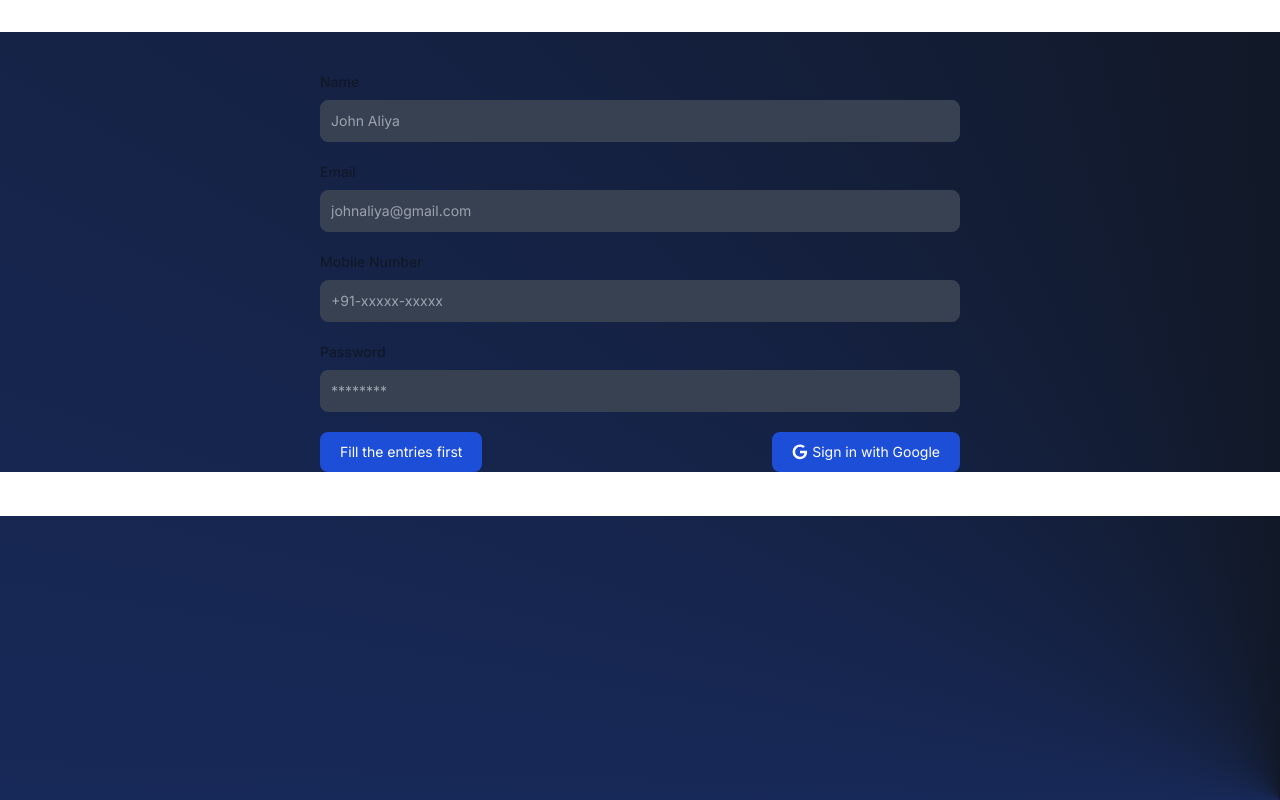
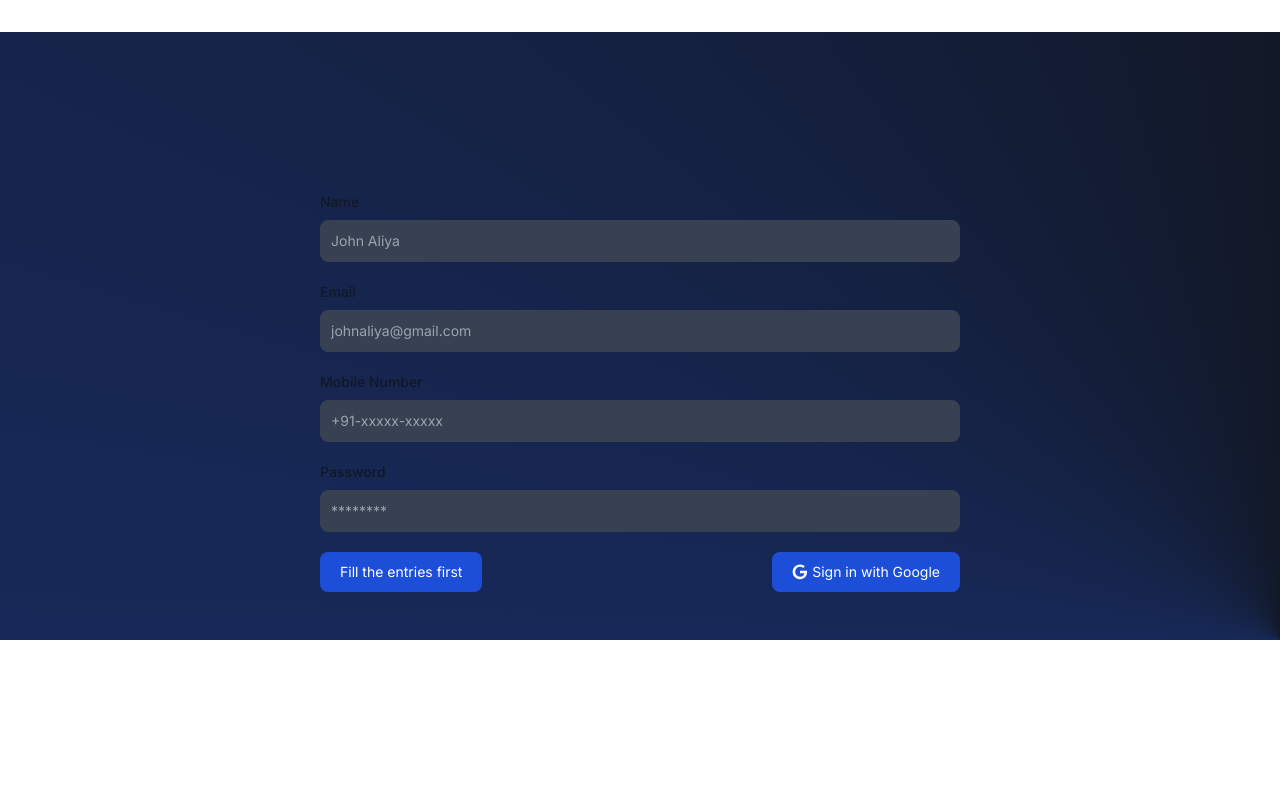
Before and after one commit to Codngwthubaid/Nuvca, a Next.js app: page /SignUp in a window 1280 px wide. Built offline with nearby package versions, Linux system fonts and the light colour scheme.

Commit message:
Creating the Front-End part of the Page and work on their responisvenss

```diff
--- /dev/null
+++ b/src/app/Login/Login.css
@@ -0,0 +1,3 @@
+body{
+    height: 80vh;
+}
--- a/src/app/Login/page.js
+++ b/src/app/Login/page.js
@@ -1,10 +1,12 @@
 "use client"
 import "../SignUp/SignUp.css"
+import "./Login.css"
 import axios from "axios";
 import 'react-toastify/dist/ReactToastify.css';
 import React, { useState, useEffect } from 'react'
 import { useRouter } from "next/navigation"
 import { ToastContainer, toast } from 'react-toastify';
+import Navbar from "@/Components/Navbar";
 
 const Login = () => {
   const router = useRouter()
@@ -66,7 +68,6 @@ const Login = () => {
 
   return (
     <>
-
       <ToastContainer
         position="bottom-center"
         autoClose={5000}
@@ -80,8 +81,9 @@ const Login = () => {
         theme="dark"
         transition="Bounce"
       />
+      <Navbar />
       <main>
-        <form className="w-[80vw] mt-[10vh] sm:w-1/2 mx-auto">
+        <form className="w-[80vw] mt-[20vh] sm:w-1/2 mx-auto">
           <div className="mb-5">
             <label htmlFor="name" className="block mb-2 text-sm font-medium text-gray-900 dark:text-white">Name</label>
             <input
--- a/src/app/SignUp/page.js
+++ b/src/app/SignUp/page.js
@@ -1,10 +1,12 @@
 "use client"
 import "./SignUp.css"
+import "../Login/Login.css"
 import React, { useState, useEffect } from 'react'
 import { useRouter } from "next/navigation"
 import axios from "axios"
 import { ToastContainer, toast } from 'react-toastify';
 import 'react-toastify/dist/ReactToastify.css';
+import Navbar from "@/Components/Navbar"
 
 const SignUpPage = () => {
     const [buttonDisabled, setButtonDisabled] = useState(false)
@@ -68,8 +70,9 @@ const SignUpPage = () => {
                 theme="dark"
                 transition="Bounce"
             />
+            <Navbar />
             <main>
-                <form className="mt-[5vh] w-[80vw] sm:w-1/2 mx-auto">
+                <form className="mt-[20vh] w-[80vw] sm:w-1/2 mx-auto">
                     <div className="mb-5">
                         <label htmlFor="name" className="block mb-2 text-sm font-medium text-gray-900 dark:text-white">Name</label>
                         <input
--- a/src/app/layout.js
+++ b/src/app/layout.js
@@ -1,7 +1,6 @@
 import { Inter } from "next/font/google";
 import "./globals.css";
-import Navbar from "@/Components/Navbar";
-import Footer from "@/Components/Footer";
+
 
 const inter = Inter({ subsets: ["latin"] });
 
@@ -15,9 +14,9 @@ export default function RootLayout({ children }) {
     <html lang="en">
 
         <body className={inter.className}>
-          <Navbar />
+
           {children}
-          <Footer />
+
         </body>
 
     </html>
--- a/src/app/page.js
+++ b/src/app/page.js
@@ -2,10 +2,13 @@
 import React from "react";
 import Link from "next/link";
 import MainPicture from "@/Components/MainPicture";
+import Navbar from "@/Components/Navbar";
+import Footer from "@/Components/Footer";
 
 export default function Home() {
   return (
     <>
+      <Navbar />
       <main className="background-custom lg:min-h-[88vh">
         <section className="pt-[7vw]">
           {/* First */}
@@ -249,9 +252,9 @@ export default function Home() {
               </div>
             </article>
           </section>
-
         </section>
       </main>
+      <Footer />
     </>
   );
 }
```
Lines whose indentation alone changed are shown as unchanged.
